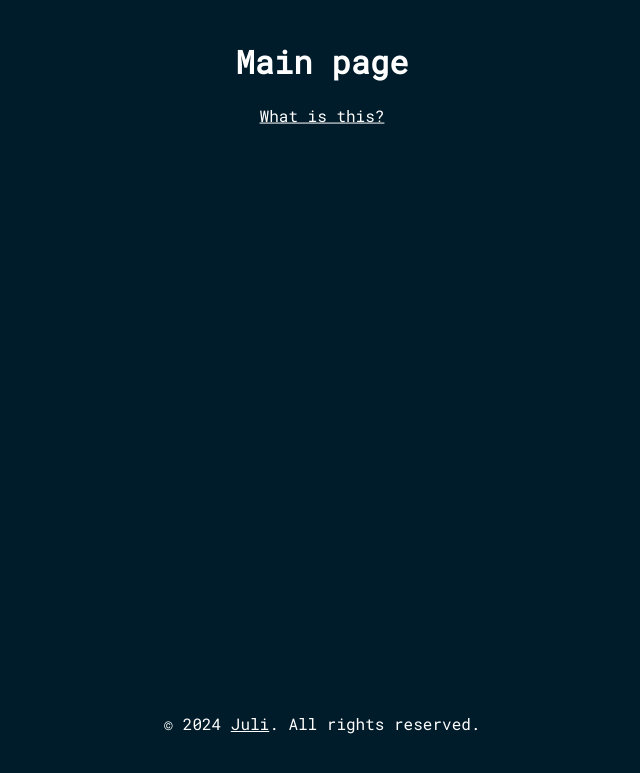
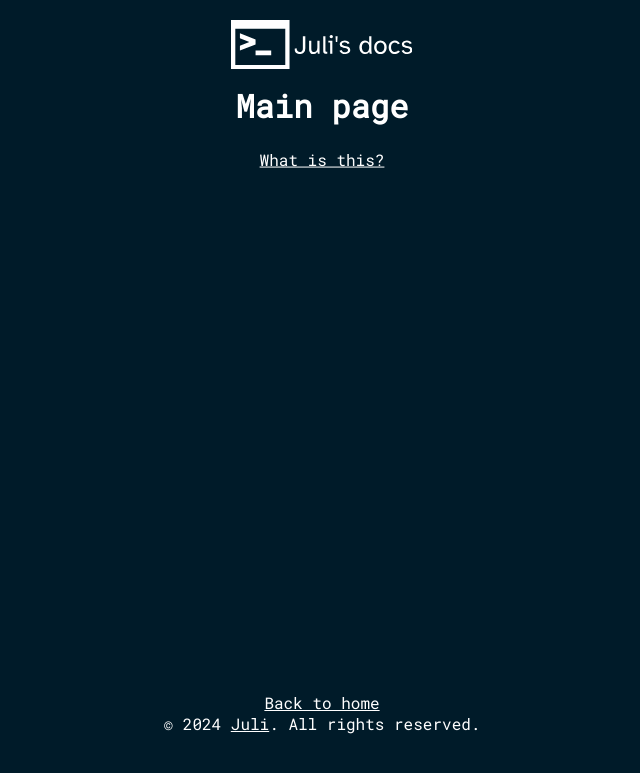
Before and after one commit to Juliasmatius/docs, a PHP site: page / in a window 1280 px wide. Shown: the top 773 px of the page, without its empty margins (318-958 px from the left). Run offline with PHP 8.4, Linux system fonts and the light colour scheme.

Commit message:
added logo

```diff
--- a/datafiles/0.json
+++ b/datafiles/0.json
@@ -1,4 +1,4 @@
 {
   "title": "What is this?",
-  "contents": "This is my docs page where I publish docs about my code thingies. Have fun ig"
+  "contents": "This is my docs page where I publish docs about my code thingies. Have fun ig\nThe html is rendered with [parsedown](https://github.com/erusev/parsedown) and put into a page with my own code [here](https://github.com/Juliasmatius/docs/tree/main)."
 }
--- a/index.php
+++ b/index.php
@@ -12,7 +12,7 @@
       }
       .main {
         position:absolute;
-        top:10%;
+        top:15%;
         left:50%;
         transform: translate(-50%,-50%);
         text-align:center;
@@ -49,6 +49,17 @@
       }
       .footer_images img {
         margin: 0 5px
+      }
+      .logo {
+        width:auto;
+        height: 50px;
+      }
+      .logo img {
+        position: absolute;
+        transform: translate(-50%,-50%);
+        top: 15%;
+        width:auto;
+        height:50px;
       }
     </style>
     <link rel="stylesheet" href="https://fonts.googleapis.com/css2?family=Roboto+Mono&display=swap">
@@ -110,13 +121,19 @@ $Parsedown = new Parsedown();
       <title>
         <?php echo "Juli's docs - ".$info['title']; ?>
       </title>
+      <div class="logo">
+        <img src="/static/logo-white-transparent.svg">
+      </div>
       <h1>
         <?php echo $info['title']; ?>
       </h1>
       <?php echo $Parsedown->text($info['contents']); ?>
+      <br><br>
     </div>
   <div class="footer">
-    <div class="footer_text"
+    <div class="footer_text">
+
+      <a href="/">Back to home</a>
       <p>&copy; <?php echo date(
         "Y"
     ); ?> <a href="https://julimiro.eu">Juli</a>. All rights reserved.</p>
```
Also changed, not shown: static/logo-black-transparent.svg (added), static/logo-color-transparent.svg (added), static/logo-white-transparent.svg (added), 3 other files.
